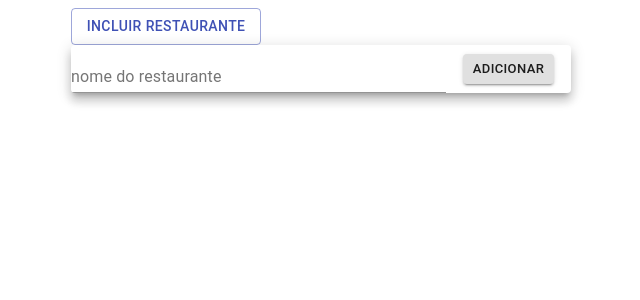
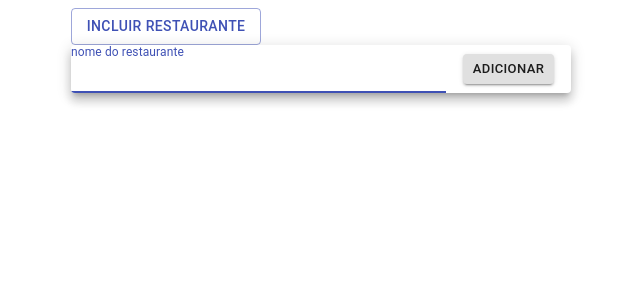
Before and after one commit to michelelingiardi/react-tdd, a React (Create React App) app: page / in a window 1280 px wide. Both pictures are taken after a click on the button "INCLUIR RESTAURANTE". Shown: the top 300 px of the page, without its empty margins (148-788 px from the left). Built offline with nearby package versions, Linux system fonts and the light colour scheme.

Commit message:
Colocando foco no input

```diff
--- a/src/NewRestaurantForm.js
+++ b/src/NewRestaurantForm.js
@@ -27,7 +27,7 @@ const NewRestaurantForm = ({ onSave }) => {
           fullWidth
           value={inputText}
           onChange={handleTextChange}
-          data-test="newRestaurantName"
+          autoFocus
         />
       </Grid>
 
```
Also changed, not shown: 1 other file (tests, documents, lock files or other folders).
